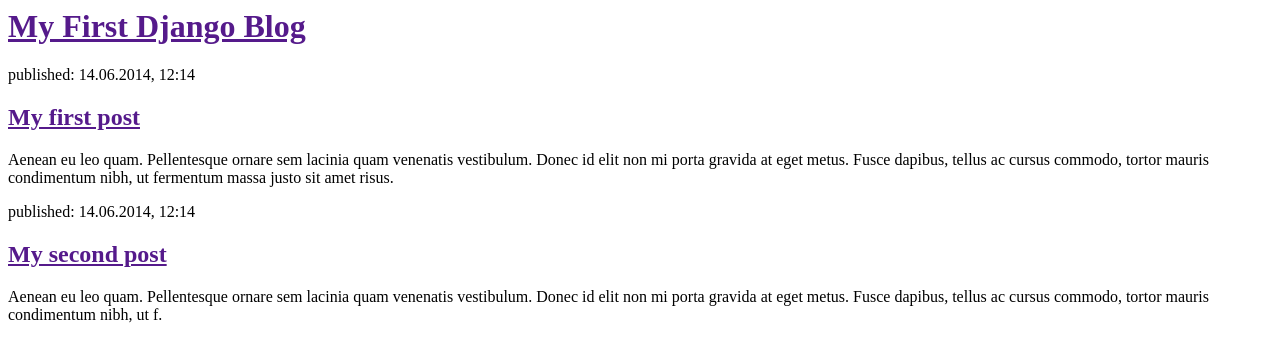
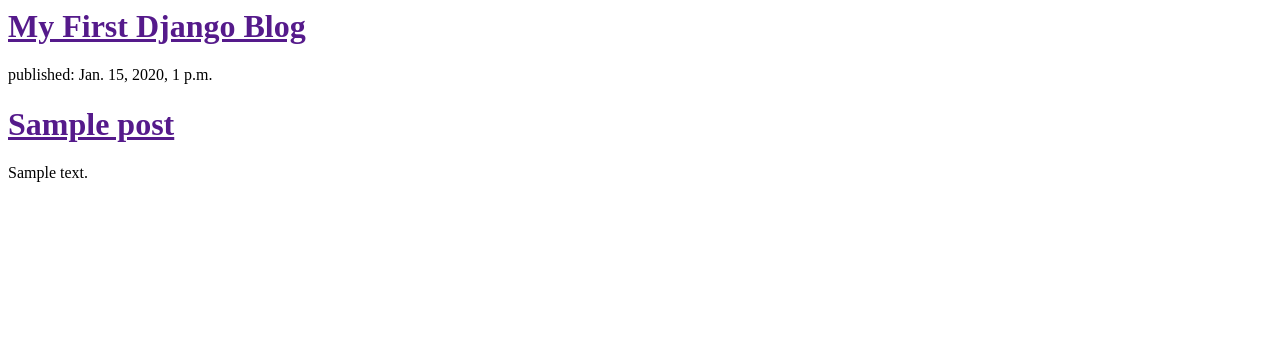
Before and after one commit to Taimuraz/myblog, a Django app: template blog/templates/blog/post_list.html in a window 1280 px wide. Shown: the top 362 px of the page. Run offline with Django 3.2, Linux system fonts and the light colour scheme; the template is opened without the code that fills it: values that come from a table or form of the project are taken from there, others are empty; tables that the repository leaves empty hold one stand-in row (values such as "Sample post").

Commit message:
change template to dynamicly display data

```diff
--- a/blog/models.py
+++ b/blog/models.py
@@ -6,10 +6,8 @@
     author = models.ForeignKey('auth.User')
     title = models.CharField(max_length=200)
     text = models.TextField()
-    created_date = models.DateTimeField(
-            default=timezone.now)
-    published_date = models.DateTimeField(
-            blank=True, null=True)
+    created_date = models.DateTimeField(default=timezone.now)
+    published_date = models.DateTimeField(blank=True, null=True)
 
     def publish(self):
         self.published_date = timezone.now()
--- a/blog/templates/blog/post_list.html
+++ b/blog/templates/blog/post_list.html
@@ -6,17 +6,12 @@
             <div>
                 <h1><a href="">My First Django Blog</a></h1>
             </div>
-
-            <div>
-                <p>published: 14.06.2014, 12:14</p>
-                <h2><a href="">My first post</a></h2>
-                <p>Aenean eu leo quam. Pellentesque ornare sem lacinia quam venenatis vestibulum. Donec id elit non mi porta gravida at eget metus. Fusce dapibus, tellus ac cursus commodo, tortor mauris condimentum nibh, ut fermentum massa justo sit amet risus.</p>
-            </div>
-
-            <div>
-                <p>published: 14.06.2014, 12:14</p>
-                <h2><a href="">My second post</a></h2>
-                <p>Aenean eu leo quam. Pellentesque ornare sem lacinia quam venenatis vestibulum. Donec id elit non mi porta gravida at eget metus. Fusce dapibus, tellus ac cursus commodo, tortor mauris condimentum nibh, ut f.</p>
-            </div>
+            {% for post in posts %}
+                <div>
+                    <p>published: {{ post.published_date }}</p>
+                    <h1><a href="">{{ post.title }}</a></h1>
+                    <p>{{ post.text|linebreaksbr }}</p>
+                </div>
+            {% endfor %}
         </body>
 </html>
--- a/blog/views.py
+++ b/blog/views.py
@@ -1,5 +1,7 @@
 from django.shortcuts import render
+from django.utils import timezone
+from . models import Post
 
 def post_list(request):
-    return render(request, 'blog/post_list.html', {})
-# Create your views here.
+    posts = Post.objects.filter(published_date__lte=timezone.now()).order_by('published_date')
+    return render(request, 'blog/post_list.html', {'posts':posts})
```
